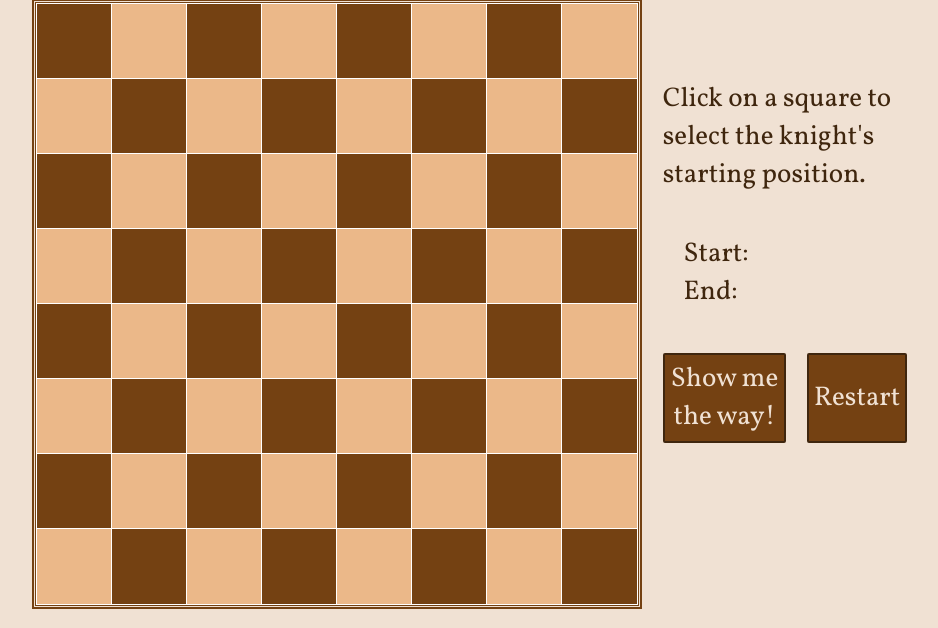
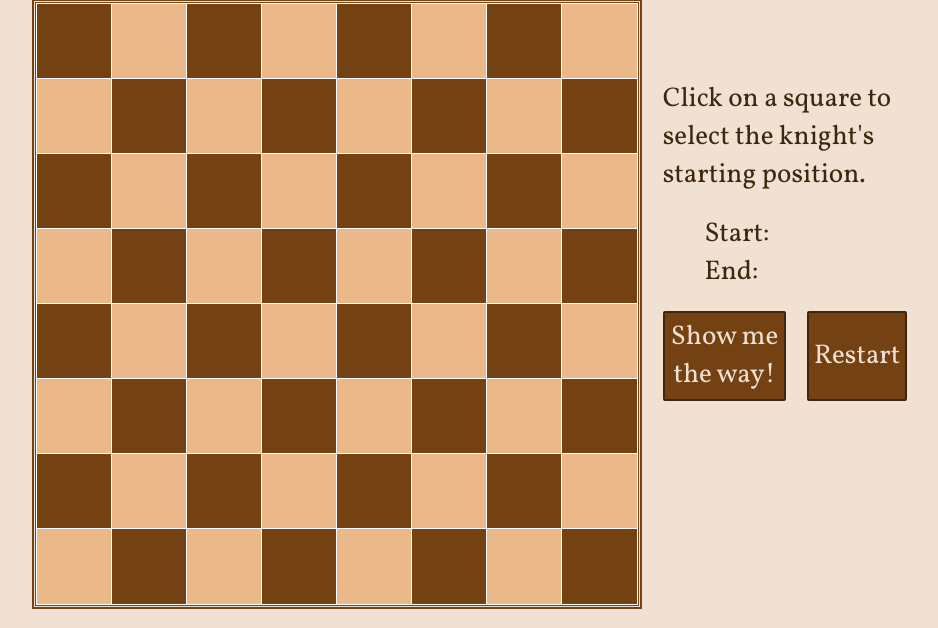
Before and after one commit to ajwjung/knight-travails, a website built with webpack: page src/index.html in a window 1280 px wide. Shown: the part 172-800 px from the top of the page, without its empty margins (160-1098 px from the left). Built offline with nearby package versions, Linux system fonts and the light colour scheme.

Commit message:
style: Change start/end padding

```diff
--- a/src/styles/style.css
+++ b/src/styles/style.css
@@ -105,7 +105,7 @@ h1 {
 
 ul {
     list-style-type: none;
-    padding: var(--padding);
+    padding-left: calc(var(--padding) * 2);
 }
 
 .btn-container {
```
Also changed, not shown: dist/main.js.
